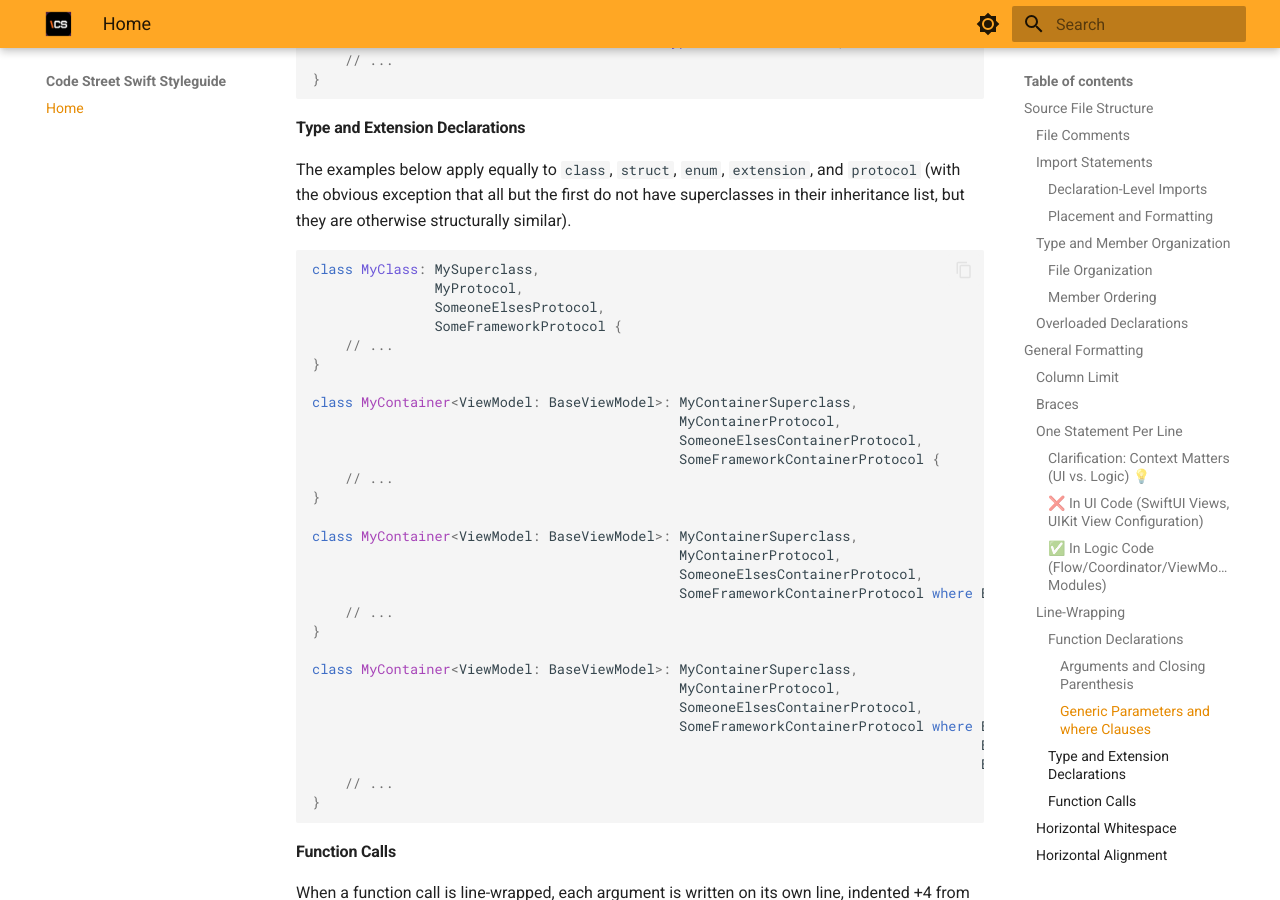
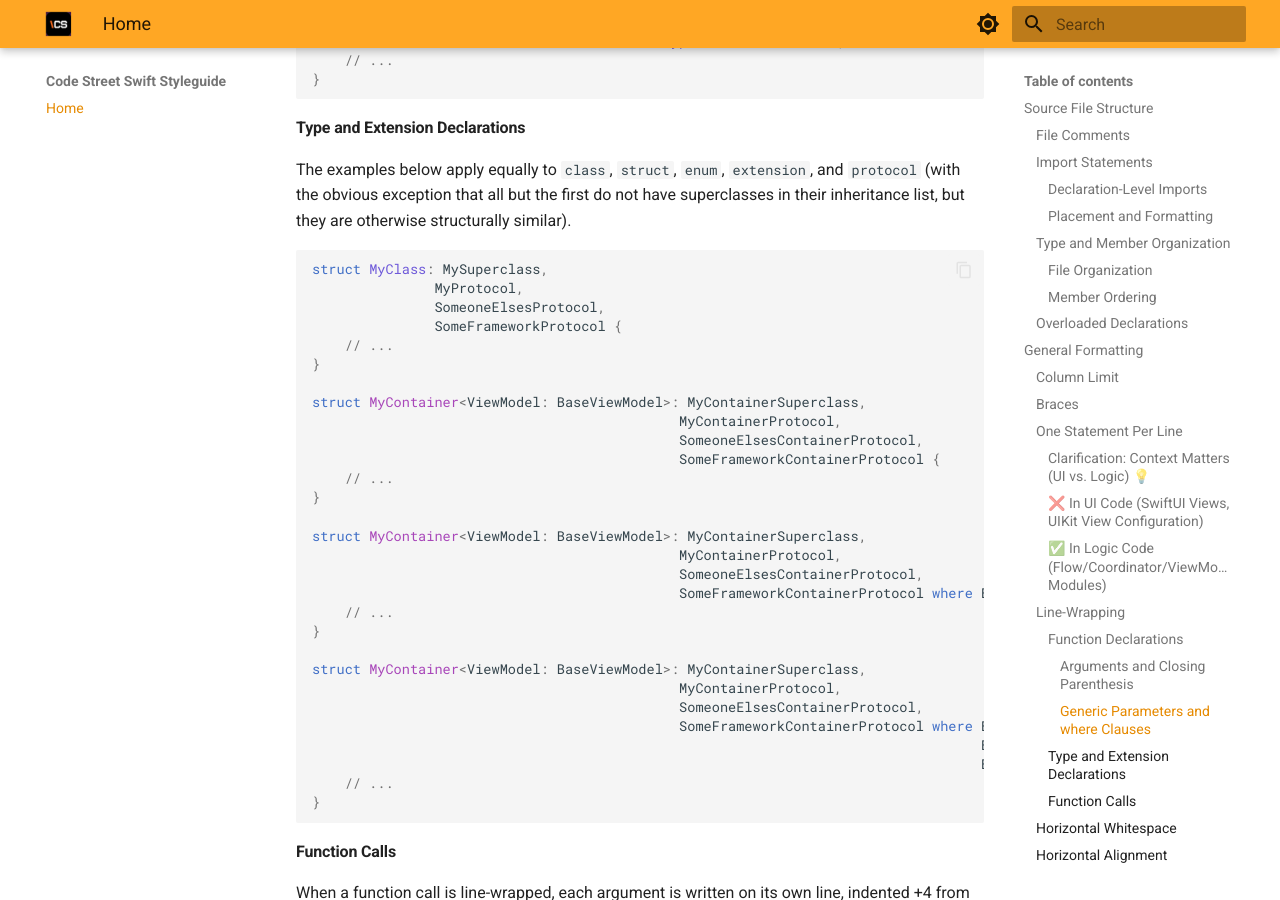
Before and after one commit to Lamass566/styleguide, an MkDocs documentation site: the page built from docs/index.md, in a window 1280 px wide and 900 px high, scrolled down 5232 px. Built offline with MkDocs 1.6.1 and Material for MkDocs 9.7.7, drawn with Linux system fonts in a browser that asks for light colours.

Commit message:
Update index.md

````diff
--- a/docs/index.md
+++ b/docs/index.md
@@ -197,28 +197,28 @@ public func find<
 The examples below apply equally to `class`, `struct`, `enum`, `extension`, and `protocol` (with the obvious exception that all but the first do not have superclasses in their inheritance list, but they are otherwise structurally similar).
 
 ```swift
-class MyClass: MySuperclass,
+struct MyClass: MySuperclass,
                MyProtocol,
                SomeoneElsesProtocol,
                SomeFrameworkProtocol {
     // ...
 }
 
-class MyContainer<ViewModel: BaseViewModel>: MyContainerSuperclass,
+struct MyContainer<ViewModel: BaseViewModel>: MyContainerSuperclass,
                                              MyContainerProtocol,
                                              SomeoneElsesContainerProtocol,
                                              SomeFrameworkContainerProtocol {
     // ...
 }
 
-class MyContainer<ViewModel: BaseViewModel>: MyContainerSuperclass,
+struct MyContainer<ViewModel: BaseViewModel>: MyContainerSuperclass,
                                              MyContainerProtocol,
                                              SomeoneElsesContainerProtocol,
                                              SomeFrameworkContainerProtocol where BaseCollection: Collection {
     // ...
 }
 
-class MyContainer<ViewModel: BaseViewModel>: MyContainerSuperclass,
+struct MyContainer<ViewModel: BaseViewModel>: MyContainerSuperclass,
                                              MyContainerProtocol,
                                              SomeoneElsesContainerProtocol,
                                              SomeFrameworkContainerProtocol where BaseCollection: Collection,
````
